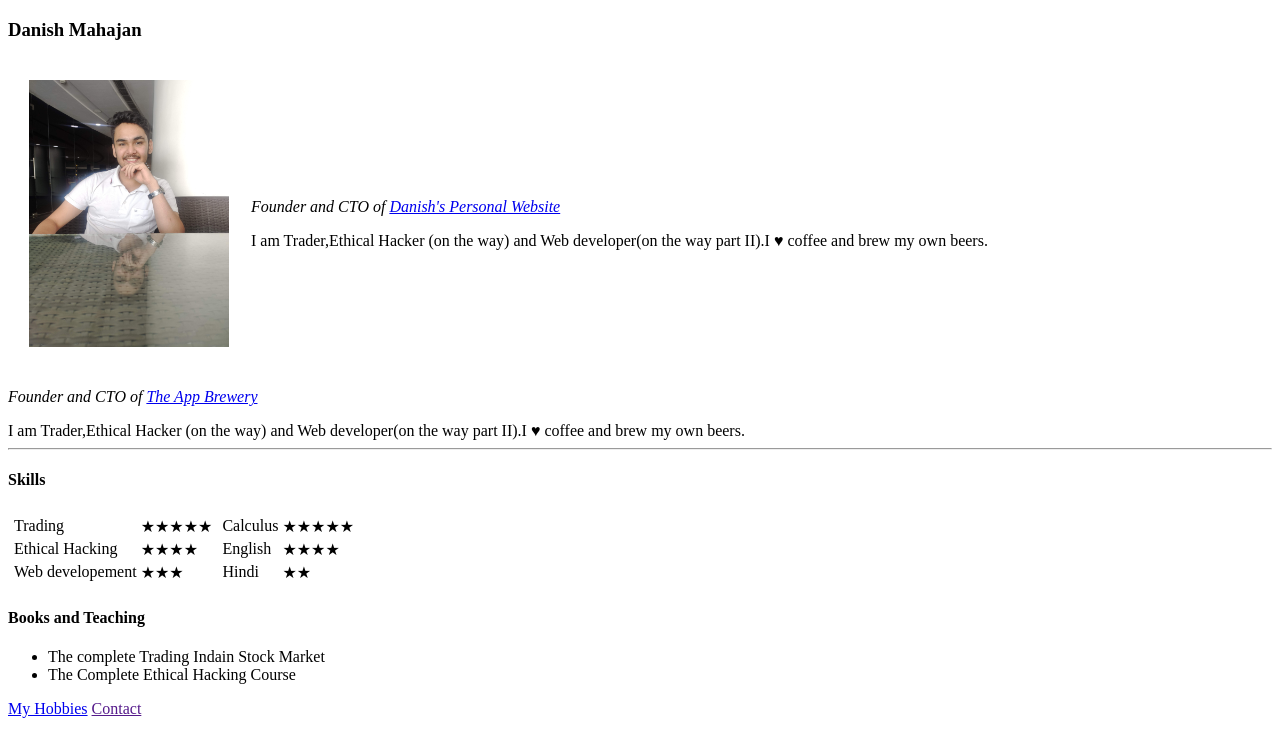
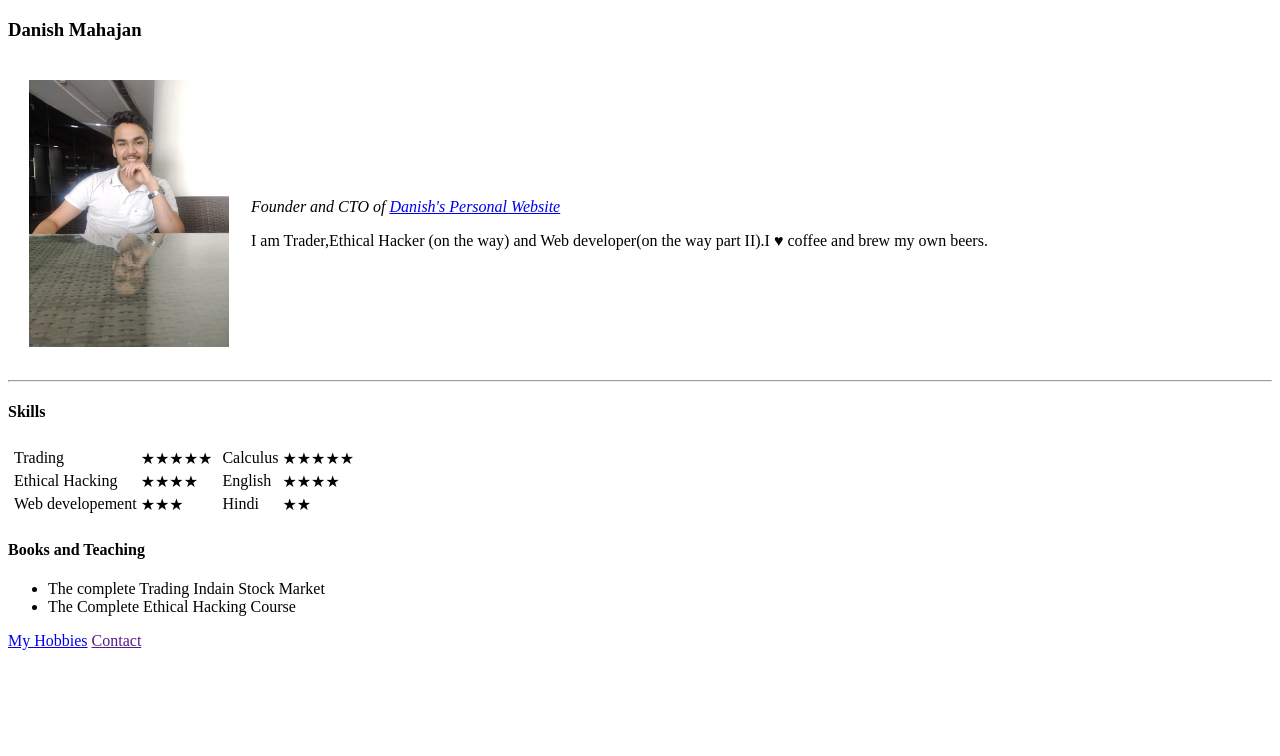
Before and after one commit to danish1454/cv, a plain HTML site: page index.html in a window 1280 px wide. Drawn offline with Linux system fonts and the light colour scheme.

Commit message:
index.html

```diff
--- a/index.html
+++ b/index.html
@@ -24,14 +24,6 @@
         </td>
       </tr>
     </table>
-    <p>
-      <i
-        >Founder and CTO of
-        <a href="https://appbrewery.com/" target="_blank">The App Brewery</a></i
-      >
-    </p>
-    I am Trader,Ethical Hacker (on the way) and Web developer(on the way part
-    II).I ♥ coffee and brew my own beers.
     <hr />
     <h4>Skills</h4>
     <table>
```
